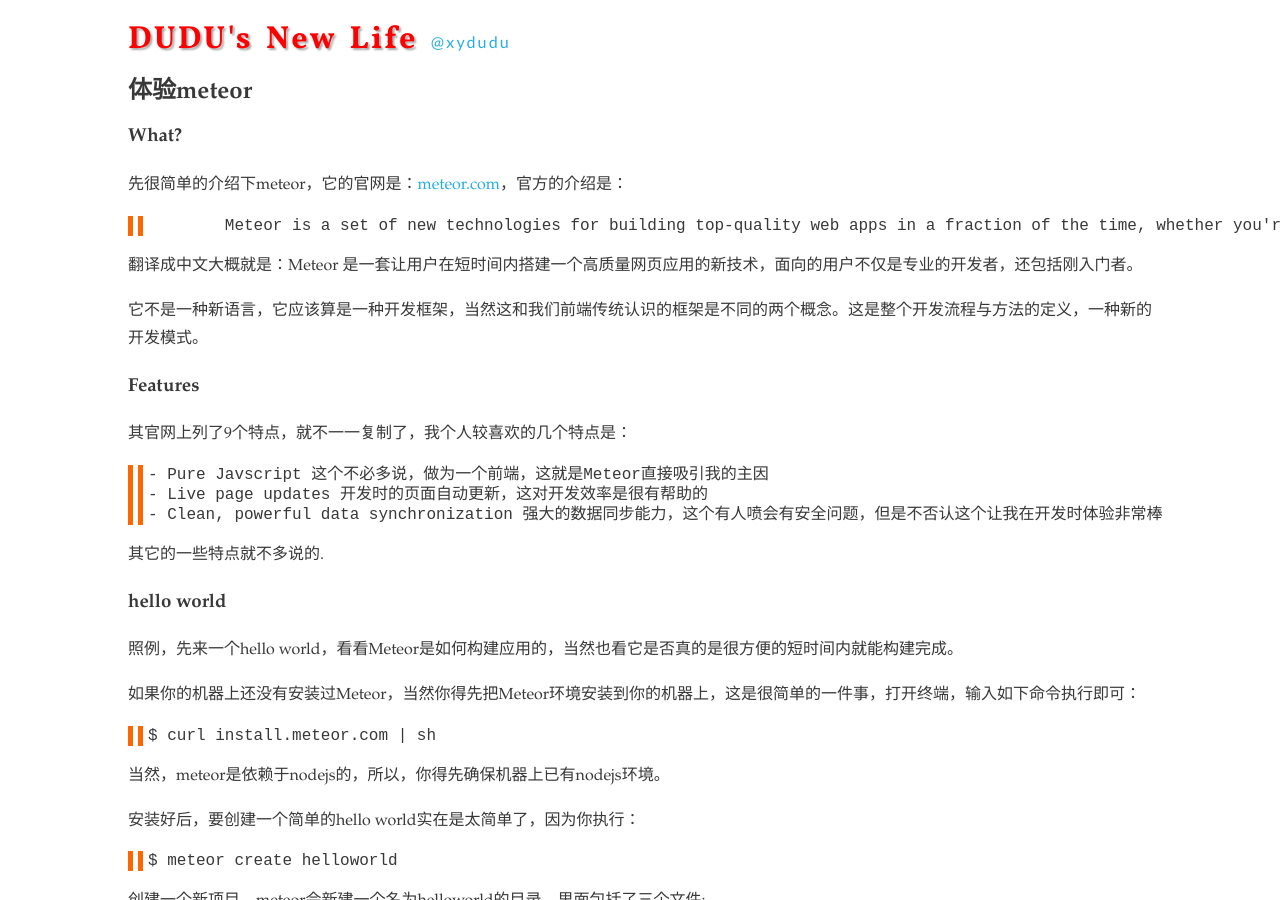
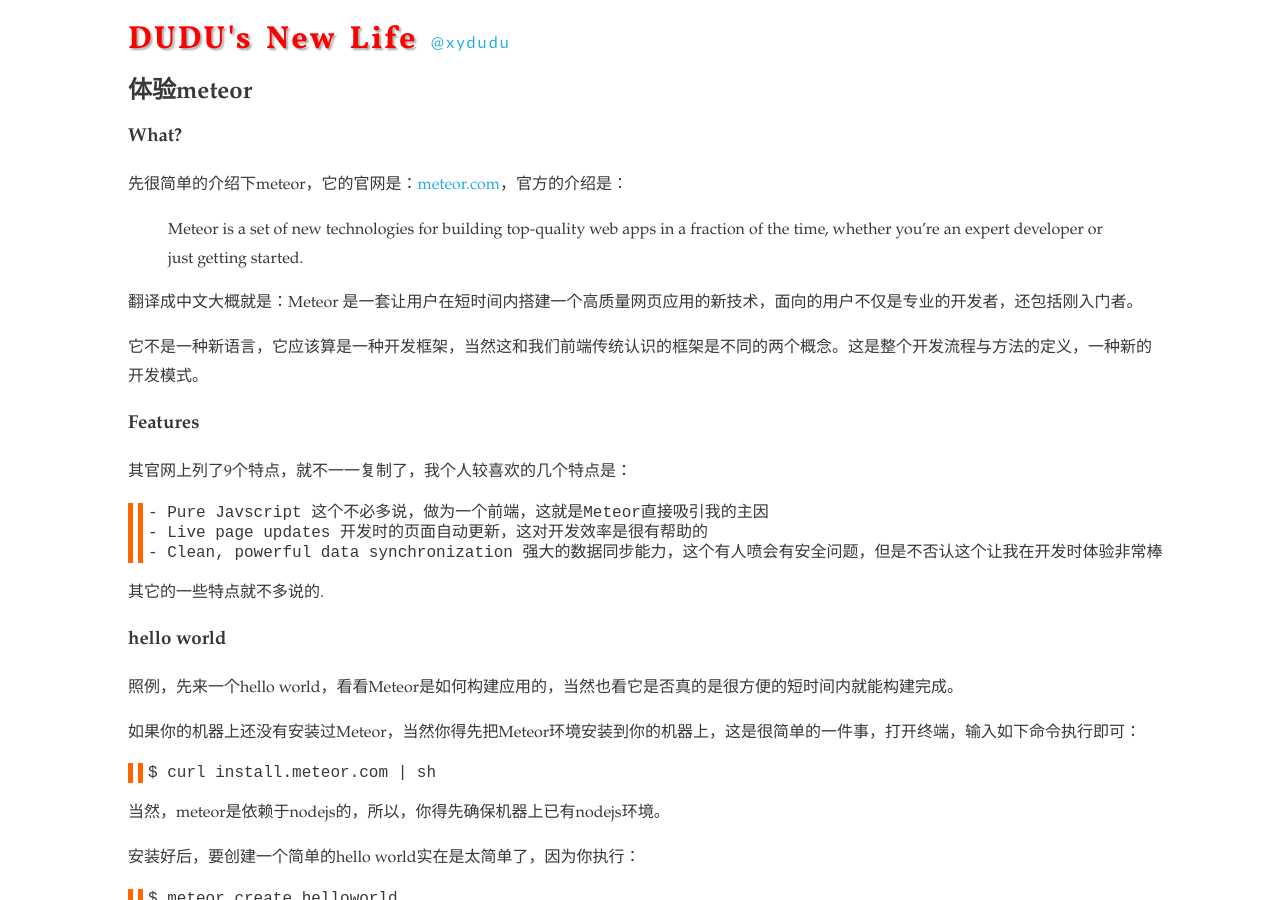
Before and after one commit to xydudu/xydudu.github.com, a Jekyll site: the page built from _posts/2012-05-27-meteor-intro.md, in a window 1280 px wide and 900 px high. Built offline with Jekyll 4.4.1, drawn with Linux system fonts in a browser that asks for light colours; Markdown is read by kramdown in place of the engine named in the settings; comment, search, counter and statistics services are not loaded.

```diff
--- a/_posts/2012-05-27-meteor-intro.md
+++ b/_posts/2012-05-27-meteor-intro.md
@@ -9,7 +9,7 @@ layout: default
 ### What?
 先很简单的介绍下meteor，它的官网是：[meteor.com](http://meteor.com)，官方的介绍是：
 
-		Meteor is a set of new technologies for building top-quality web apps in a fraction of the time, whether you're an expert developer or just getting started.
+> Meteor is a set of new technologies for building top-quality web apps in a fraction of the time, whether you're an expert developer or just getting started.
 
 翻译成中文大概就是：Meteor 是一套让用户在短时间内搭建一个高质量网页应用的新技术，面向的用户不仅是专业的开发者，还包括刚入门者。
 
```
